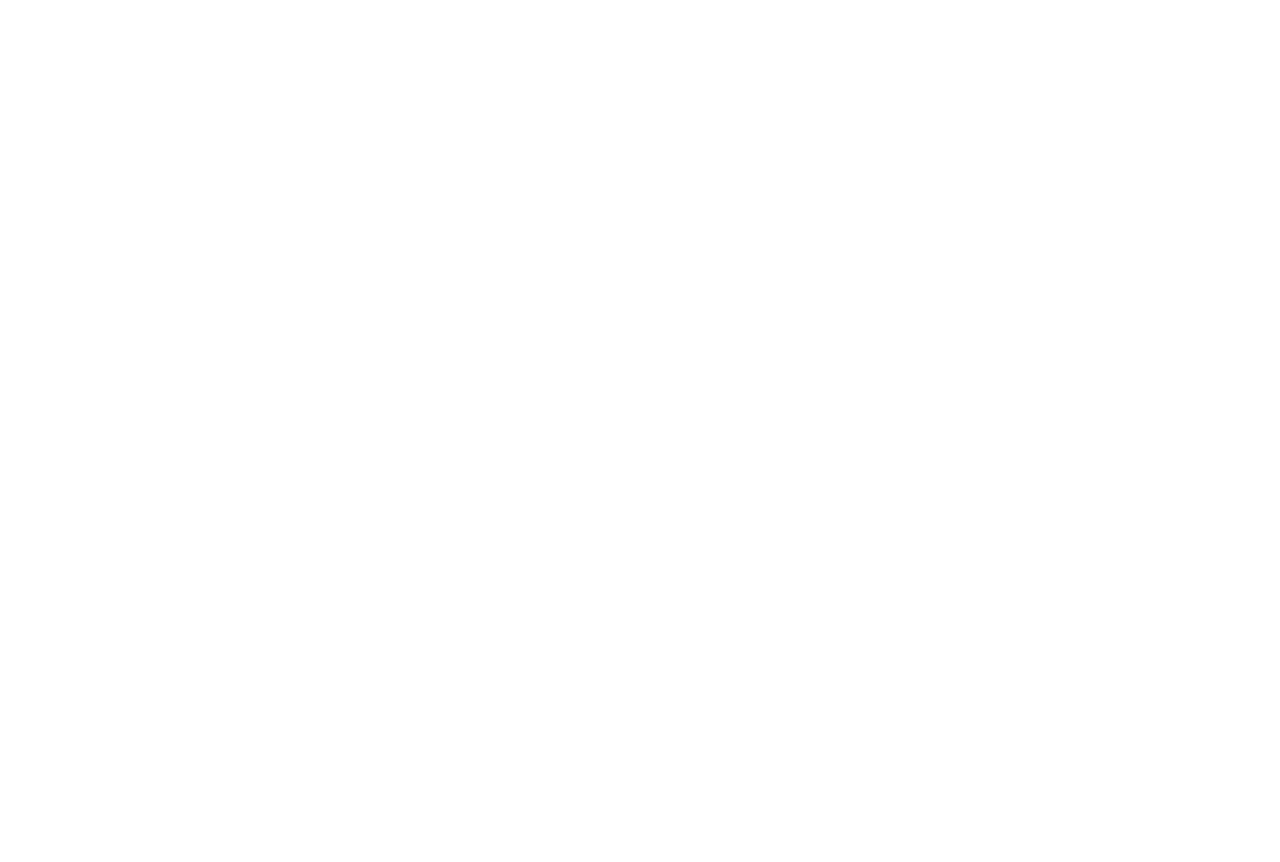
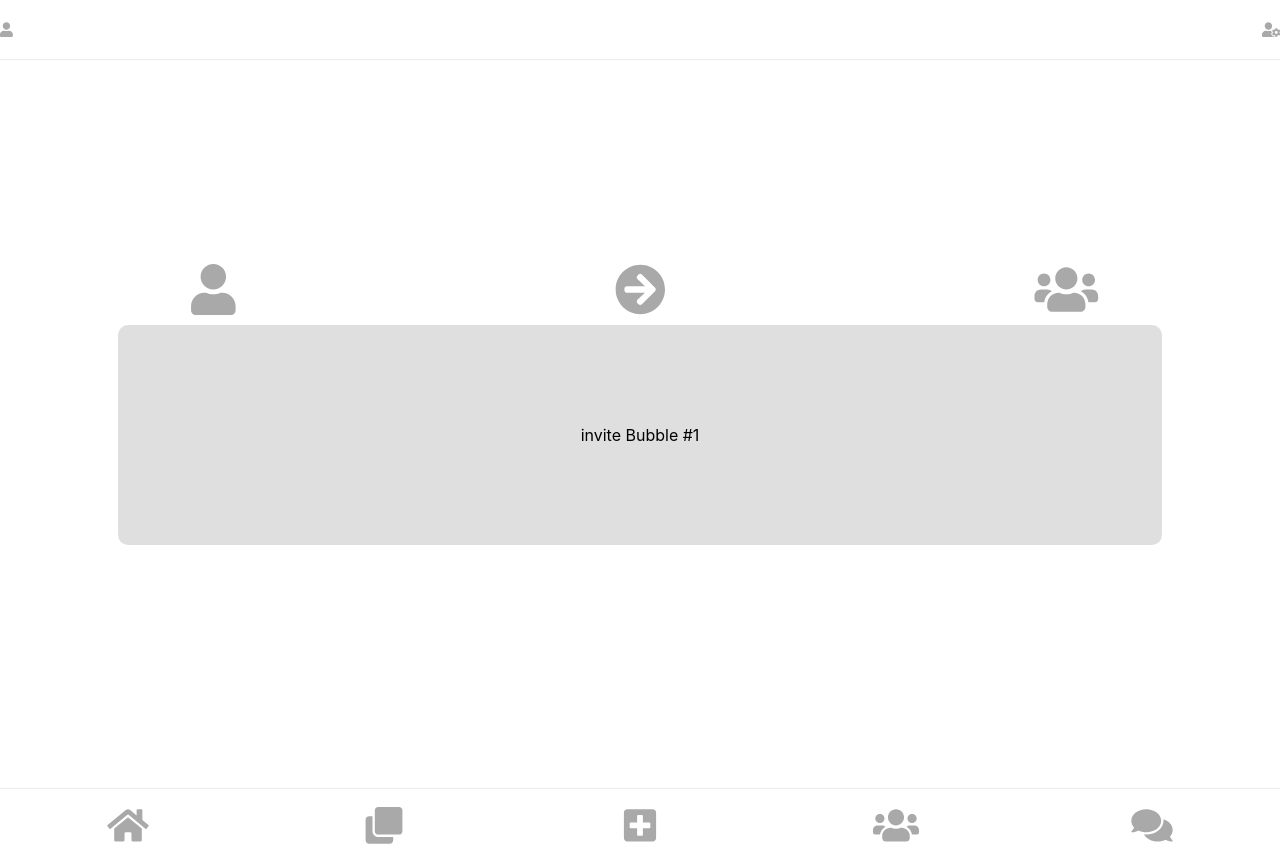
Before and after one commit to JTLiner925/prayer-circles, a React (Create React App) app: page /invite in a window 1280 px wide. Before the commit the page ends 800 px from the top, so only its background shows below. Built offline with nearby package versions, Linux system fonts and the light colour scheme.

Commit message:
setting up wireframes for invite and chat

```diff
--- a/src/App.js
+++ b/src/App.js
@@ -13,7 +13,18 @@ class App extends Component {
         <Route exact path="/" component={HomePage} />
         <Route path="/login" component={Login} />
         <Route path="/register" component={Register} />
-        <Route path="/dashboard" component={Dashboard} />
+        {[
+          "/dashboard",
+          "/groups",
+          "/events",
+          "/chat",
+          "/invite",
+          "/add-group",
+          "/add-event",
+          "/add-prayer",
+          "/settings",
+        ].map((path) => (
+          <Route key={path} path={path} component={Dashboard} />))}
       </main>
     );
   }
--- a/src/ChatPage/ChatPage.css
+++ b/src/ChatPage/ChatPage.css
@@ -0,0 +1,51 @@
+.ChatPage {
+  display: flex;
+  flex-direction: column;
+  background-color: #ffffff;
+  height: 100%;
+}
+.chat-group-slide {
+  display: flex;
+  align-items: center;
+  align-content: center;
+  /* justify-content: space-evenly; */
+  height: 30%;
+  overflow: scroll;
+}
+.chat-group {
+  display: flex;
+  align-items: center;
+  align-content: center;
+  padding-left: 5px;
+  padding-right: 5px;
+  height: 80%;
+  width: 20%;
+  margin: 0 auto;
+  text-align: center;
+  justify-content: center;
+  background-color: rgb(223, 223, 223);
+  border-radius: 10px;
+}
+.chat-wall {
+  display: flex;
+  flex-direction: column;
+  /* align-content: center;
+  align-items: center; */
+  /* height: 65%; */
+  overflow: auto;
+}
+.chat-bubble {
+  display: flex;
+  align-items: center;
+  align-content: center;
+
+  padding: 10px;
+  height: 200px;
+  width: 80%;
+  margin: 10px auto;
+  margin-top: 10px;
+  text-align: center;
+  justify-content: center;
+  background-color: rgb(223, 223, 223);
+  border-radius: 10px;
+}
--- a/src/ChatPage/ChatPage.js
+++ b/src/ChatPage/ChatPage.js
@@ -4,9 +4,33 @@ import './ChatPage.css'
 export default class ChatPage extends Component {
   render() {
     return (
-      <div>
-
+      <div className="ChatPage">
+        <div className="chat-group-slide">
+          <div className="chat-group">
+            <div>Group #1</div>
+          </div>
+          <div className="chat-group">
+            <div>Group #2</div>
+          </div>
+          <div className="chat-group">
+            <div>Group #3</div>
+          </div>
+          <div className="chat-group">
+            <div>Group #4</div>
+          </div>
+        </div>
+        <div className="chat-wall">
+          <div className="chat-bubble">
+            <div className='chat-bubble-text'>Chat Bubble #1</div>
+          </div>
+          <div className="chat-bubble">
+            <div className='chat-bubble-text'>Chat Bubble #2</div>
+          </div>
+          <div className="chat-bubble">
+            <div className='chat-bubble-text'>Chat Bubble #3</div>
+          </div>
+        </div>
       </div>
-    )
+    );
   }
 }
--- a/src/DashHomePage/DashHomePage.css
+++ b/src/DashHomePage/DashHomePage.css
@@ -52,8 +52,8 @@
   flex-direction: column;
   /* align-content: center;
   align-items: center; */
-  height: 55%;
-  overflow: scroll;
+  /* height: 65%; */
+  overflow: auto;
 }
 .dash-home-prayer-request {
   display: flex;
--- a/src/Dashboard/Dashboard.js
+++ b/src/Dashboard/Dashboard.js
@@ -22,7 +22,7 @@ export default class Dashboard extends Component {
           "/groups",
           "/events",
           "/chat",
-          "invite",
+          "/invite",
           "/add-group",
           "/add-event",
           "/add-prayer",
@@ -44,7 +44,7 @@ export default class Dashboard extends Component {
           "/groups",
           "/events",
           "/chat",
-          "invite",
+          "/invite",
           "/add-group",
           "/add-event",
           "/add-prayer",
--- a/src/Footer/Footer.js
+++ b/src/Footer/Footer.js
@@ -1,48 +1,38 @@
-import React, { Component } from 'react'
+import React, { Component } from "react";
+import { Link } from "react-router-dom";
 import { FontAwesomeIcon } from "@fortawesome/react-fontawesome";
-import { faHome, faClone, faPlusSquare, faUsers, faComments } from "@fortawesome/free-solid-svg-icons";
-import './Footer.css'
+import {
+  faHome,
+  faClone,
+  faPlusSquare,
+  faUsers,
+  faComments,
+} from "@fortawesome/free-solid-svg-icons";
+import "./Footer.css";
 
 export default class Footer extends Component {
   render() {
     return (
-      <div className='Footer'>
-        <div className="footer-home-icon">
-        <FontAwesomeIcon
-          id="home-icon"
+      <div className="Footer">
+        <Link to="/dashboard" className="footer-home-icon">
+          <FontAwesomeIcon id="home-icon" icon={faHome} />
+        </Link>
 
-          icon={faHome}
-        />
-        </div>
-        <div className="footer-group-icon">
-        <FontAwesomeIcon
-          id="group-icon"
+        <Link to="/groups" className="footer-group-icon">
+          <FontAwesomeIcon id="group-icon" icon={faClone} />
+        </Link>
 
-          icon={faClone}
-        />
-        </div>
-        <div className="footer-plus-icon">
-        <FontAwesomeIcon
-          id="plus-icon"
+        <Link to="/add-prayer" className="footer-plus-icon">
+          <FontAwesomeIcon id="plus-icon" icon={faPlusSquare} />
+        </Link>
 
-          icon={faPlusSquare}
-        />
-        </div>
-        <div className="footer-invite-icon">
-        <FontAwesomeIcon
-          id="invite-icon"
-
-          icon={faUsers}
-        />
-        </div>
-        <div className="footer-chat-icon">
-        <FontAwesomeIcon
-          id="chat-icon"
-
-          icon={faComments}
-        />
-        </div>
+        <Link to="/invite" className="footer-invite-icon">
+          <FontAwesomeIcon id="invite-icon" icon={faUsers} />
+        </Link>
+        <Link to='/chat' className="footer-chat-icon">
+          <FontAwesomeIcon id="chat-icon" icon={faComments} />
+        </Link>
       </div>
-    )
+    );
   }
 }
--- a/src/InvitePage/InvitePage.css
+++ b/src/InvitePage/InvitePage.css
@@ -0,0 +1,54 @@
+.InvitePage {
+  display: flex;
+  flex-direction: column;
+  background-color: #ffffff;
+  height: 100%;
+}
+.invite-icons{
+  display: flex;
+  /* align-items: center; */
+  /* align-content: center; */
+  justify-content: center;
+  width: 100%;
+  height: 35%
+}
+.invite-user,
+.invite-arrow,
+.invite-users{
+  padding: 0;
+  height: 100%;
+  display: flex;
+  justify-content: center;
+  align-items: flex-end;
+  width: 100%;
+}
+#invite-user-icon,
+#invite-arrow-icon,
+#invite-users-icon{
+  height: 20%;
+  width: 100%;
+  color: rgb(169, 169, 169);
+}
+.invite-wall {
+  display: flex;
+  flex-direction: column;
+  /* align-content: center;
+  align-items: center; */
+  height: 65%;
+  overflow: auto;
+}
+.invite-bubble {
+  display: flex;
+  align-items: center;
+  align-content: center;
+
+  padding: 10px;
+  height: 200px;
+  width: 80%;
+  margin: 10px auto;
+  margin-top: 10px;
+  text-align: center;
+  justify-content: center;
+  background-color: rgb(223, 223, 223);
+  border-radius: 10px;
+}
--- a/src/InvitePage/InvitePage.js
+++ b/src/InvitePage/InvitePage.js
@@ -1,12 +1,35 @@
 import React, { Component } from 'react'
+import { FontAwesomeIcon } from "@fortawesome/react-fontawesome";
+import { faUser, faUsers, faArrowCircleRight } from "@fortawesome/free-solid-svg-icons";
 import './InvitePage.css'
 
 export default class InvitePage extends Component {
   render() {
     return (
-      <div>
+      <div className="InvitePage">
+        <div className='invite-icons'>
+          <div className='invite-user'><FontAwesomeIcon
+          id="invite-user-icon"
 
+          icon={faUser}
+        /></div>
+          <div className='invite-arrow'><FontAwesomeIcon
+          id="invite-users-icon"
+
+          icon={faArrowCircleRight}
+        /></div>
+          <div className='invite-users'><FontAwesomeIcon
+          id="invite-users-icon"
+
+          icon={faUsers}
+        /></div>
+        </div>
+        <div className="invite-wall">
+          <div className="invite-bubble">
+            <div className='invite-bubble-text'>invite Bubble #1</div>
+          </div>
+        </div>
       </div>
-    )
+    );
   }
 }
```
